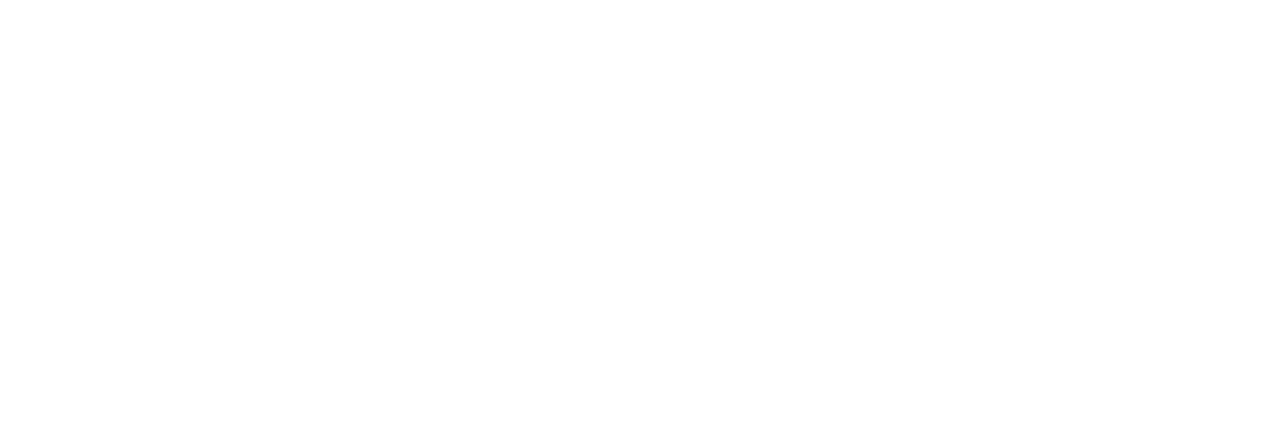
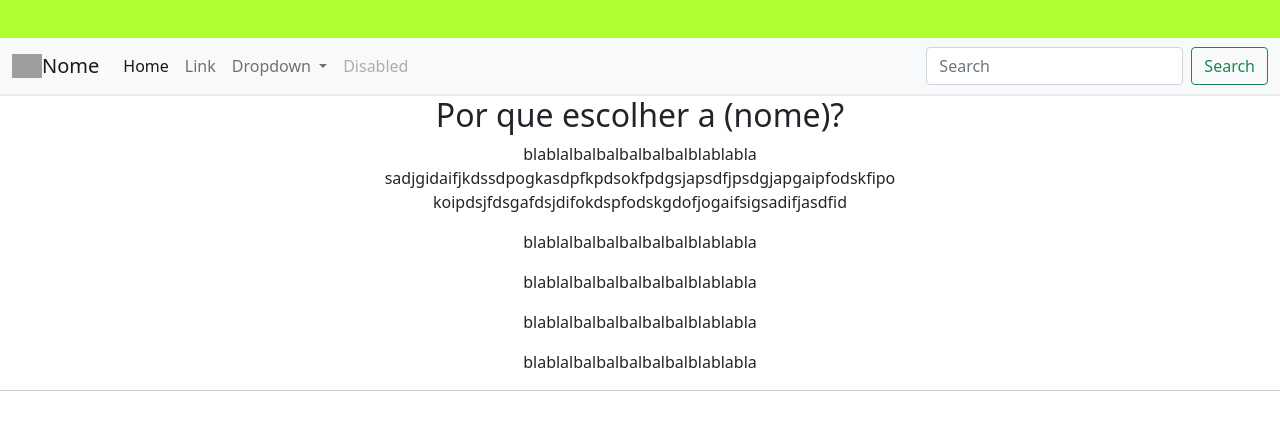
Before and after one commit to Mekkyaku/Confeitaria, a PHP site: page / in a window 1280 px wide. Before the commit the part shown is empty. Shown: the top 430 px of the page. Run offline with PHP 8.4, Linux system fonts and the light colour scheme; grey boxes are pictures that could not be loaded.

Commit message:
Add files via upload

```diff
--- a/index.php
+++ b/index.php
@@ -11,6 +11,62 @@
     </head>
 
     <body>
+        <div class="head">
+            <nav class="navbar navbar-expand-lg navbar-light bg-light">
+                <div class="container-fluid">
+                    <img src="https://i.pinimg.com/280x280_RS/d2/d8/a1/d2d8a19deabeda88f35aafae9d3ec0b6.jpg" alt="" width="30" height="24">
+                    <a class="navbar-brand" href="home.html">Nome</a>
+                    <button class="navbar-toggler" type="button" data-bs-toggle="collapse" data-bs-target="#navbarSupportedContent" aria-controls="navbarSupportedContent" aria-expanded="false" aria-label="Toggle navigation">
+                        <span class="navbar-toggler-icon"></span>
+                    </button>
+                    <div class="collapse navbar-collapse" id="navbarSupportedContent">
+                        <ul class="navbar-nav me-auto mb-2 mb-lg-0">
+                        <li class="nav-item">
+                            <a class="nav-link active" aria-current="page" href="#">Home</a>
+                        </li>
+                        <li class="nav-item">
+                            <a class="nav-link" href="#">Link</a>
+                        </li>
+                        <li class="nav-item dropdown">
+                            <a class="nav-link dropdown-toggle" href="#" id="navbarDropdown" role="button" data-bs-toggle="dropdown" aria-expanded="false">
+                            Dropdown
+                            </a>
+                            <ul class="dropdown-menu" aria-labelledby="navbarDropdown">
+                            <li><a class="dropdown-item" href="#">Action</a></li>
+                            <li><a class="dropdown-item" href="#">Another action</a></li>
+                            <li><hr class="dropdown-divider"></li>
+                            <li><a class="dropdown-item" href="#">Something else here</a></li>
+                            </ul>
+                        </li>
+                        <li class="nav-item">
+                            <a class="nav-link disabled">Disabled</a>
+                        </li>
+                        </ul>
+                        <form class="d-flex">
+                        <input class="form-control me-2" type="search" placeholder="Search" aria-label="Search">
+                        <button class="btn btn-outline-success" type="submit">Search</button>
+                        </form>
+                    </div>
+                </div>
+              </nav>
+        </div>
+
+        <div id="porq">
+
+            <div id="textoporq">
+                <h2> Por que escolher a (nome)?</h2>
+                <p> blablalbalbalbalbalbalblablabla sadjgidaifjkdssdpogkasdpfkpdsokfpdgsjapsdfjpsdgjapgaipfodskfipokoipdsjfdsgafdsjdifokdspfodskgdofjogaifsigsadifjasdfid</p>
+                <p> blablalbalbalbalbalbalblablabla </p>
+                <p> blablalbalbalbalbalbalblablabla </p>
+                <p> blablalbalbalbalbalbalblablabla </p>
+                <p> blablalbalbalbalbalbalblablabla </p>
+            </div>
+        </div>
+
+        <footer>
+            <hr>
+        </footer>
+
         <script src="https://cdn.jsdelivr.net/npm/bootstrap@5.1.3/dist/js/bootstrap.bundle.min.js" integrity="sha384-ka7Sk0Gln4gmtz2MlQnikT1wXgYsOg+OMhuP+IlRH9sENBO0LRn5q+8nbTov4+1p" crossorigin="anonymous"></script>
     </body>
 
--- a/style.css
+++ b/style.css
@@ -2,3 +2,17 @@
     border-top: 38px solid greenyellow;
     border-bottom: 2px solid #ebeced ;
 }
+
+#porq {
+    text-align: center;
+    margin-left: auto;
+    margin-right: auto;
+    display: block;
+}
+
+#textoporq{
+    margin-left: auto;
+    margin-right: auto;
+    max-width: 40%;
+    word-wrap: break-word;
+}
```
